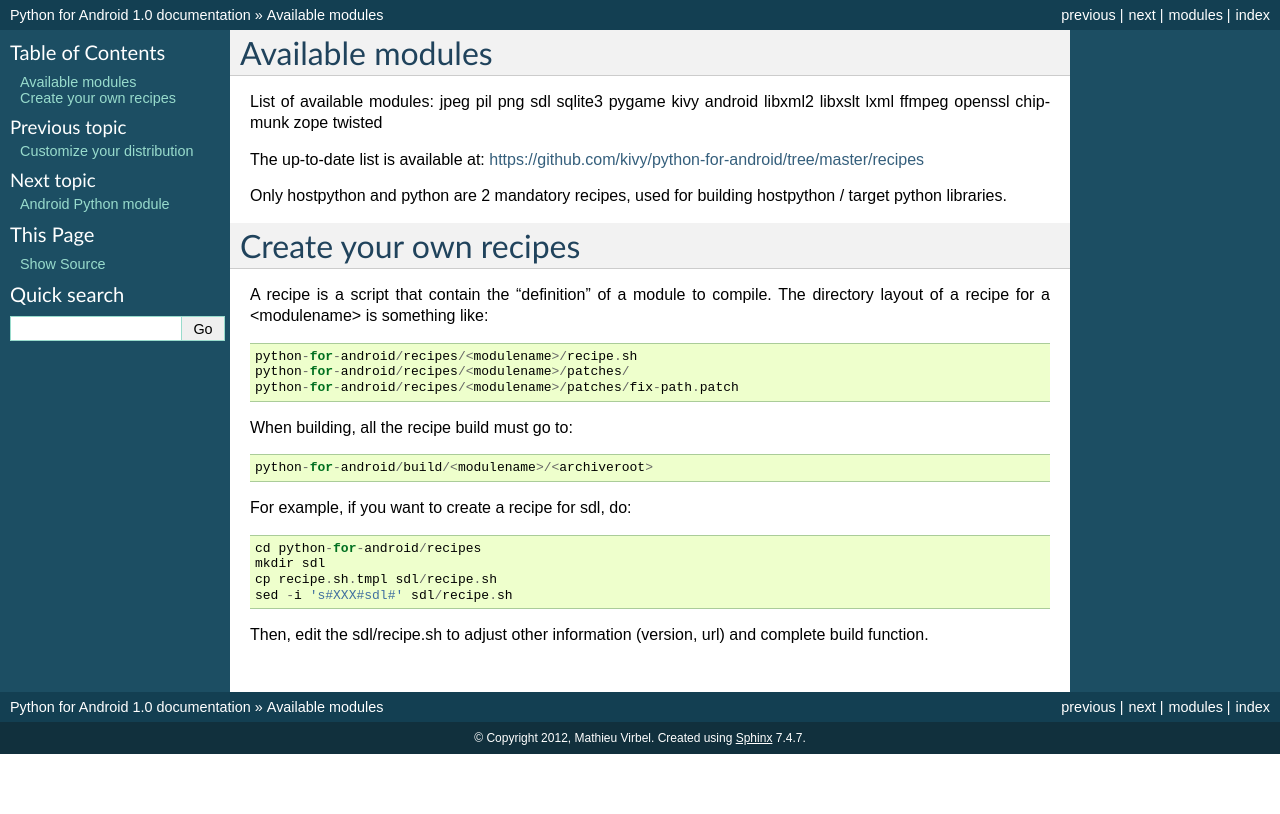
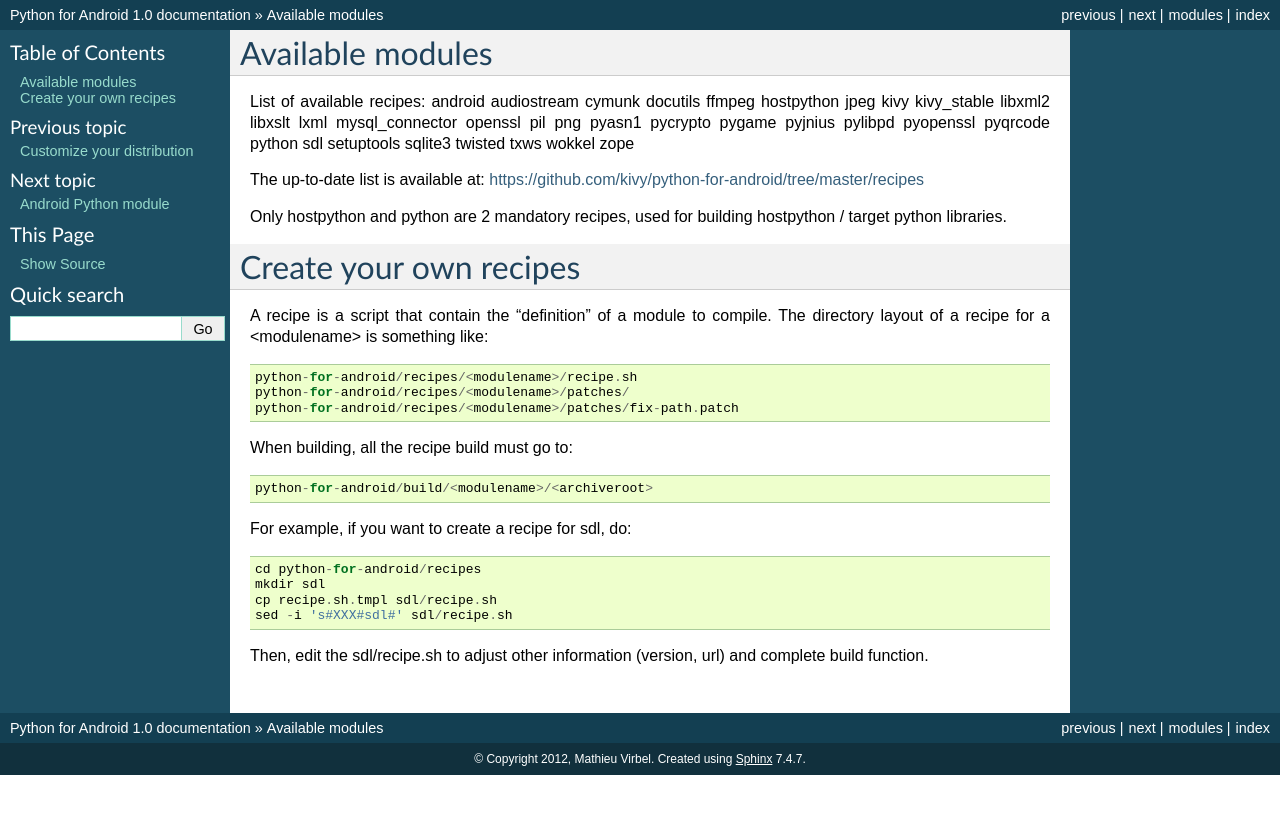
Before and after one commit to kivy/python-for-android, a Sphinx documentation site: the page built from docs/source/recipes.rst, in a window 1280 px wide. Shown: the top 814 px of the page. Built offline with Sphinx 7.4.7, drawn with Linux system fonts in a browser that asks for light colours.

Commit message:
docs/source/recipes: update available list
Update the list of recipes from recipes/ in the source directory.

Signed-off-by: Ramkumar Ramachandra <artagnon@gmail.com>

```diff
--- a/docs/source/recipes.rst
+++ b/docs/source/recipes.rst
@@ -1,8 +1,10 @@
 Available modules
 =================
 
-List of available modules: jpeg pil png sdl sqlite3 pygame kivy android
-libxml2 libxslt lxml ffmpeg openssl chipmunk zope twisted
+List of available recipes: android audiostream cymunk docutils ffmpeg
+hostpython jpeg kivy kivy_stable libxml2 libxslt lxml mysql_connector
+openssl pil png pyasn1 pycrypto pygame pyjnius pylibpd pyopenssl
+pyqrcode python sdl setuptools sqlite3 twisted txws wokkel zope
 
 The up-to-date list is available at:
 https://github.com/kivy/python-for-android/tree/master/recipes
```
